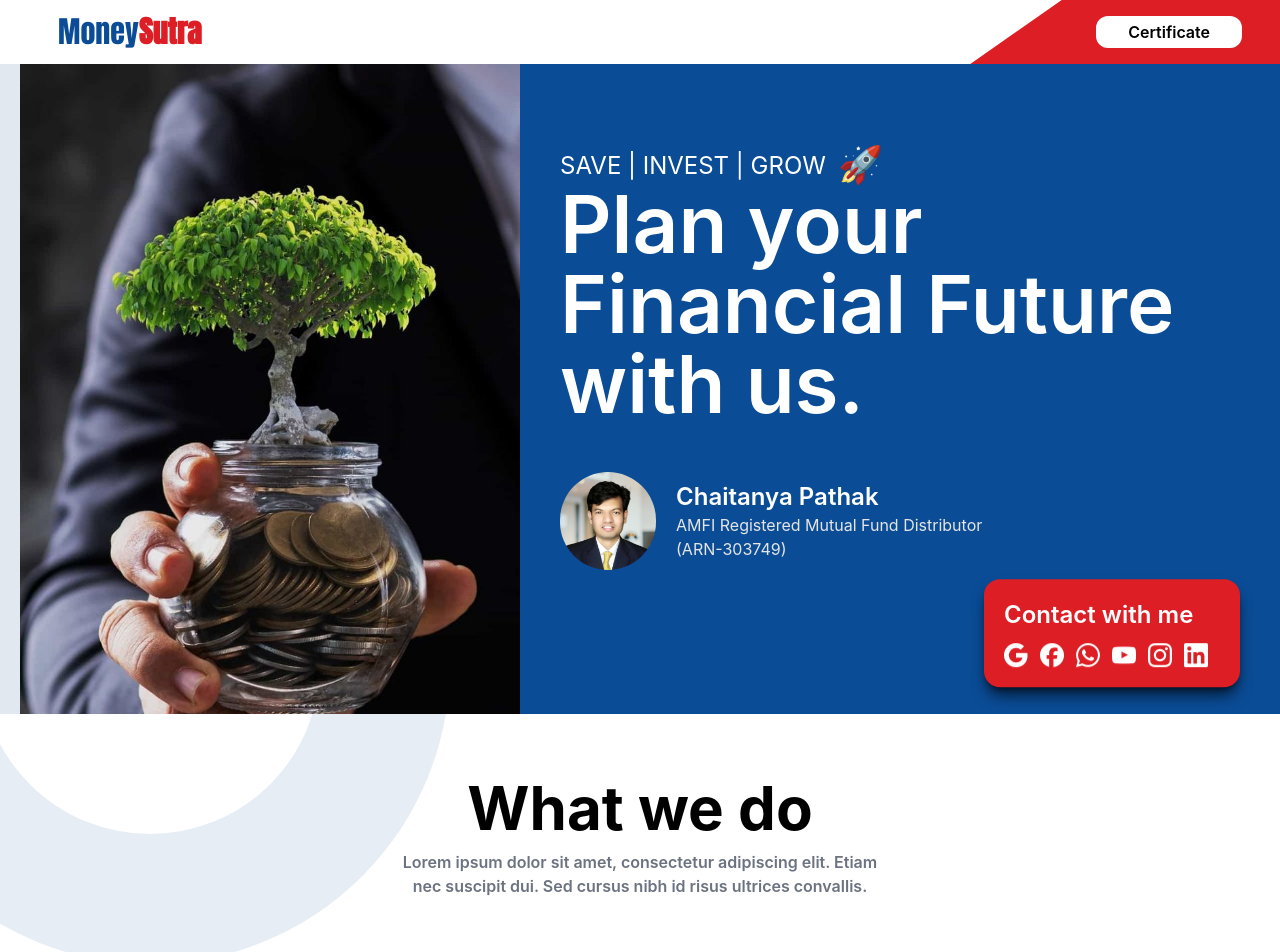
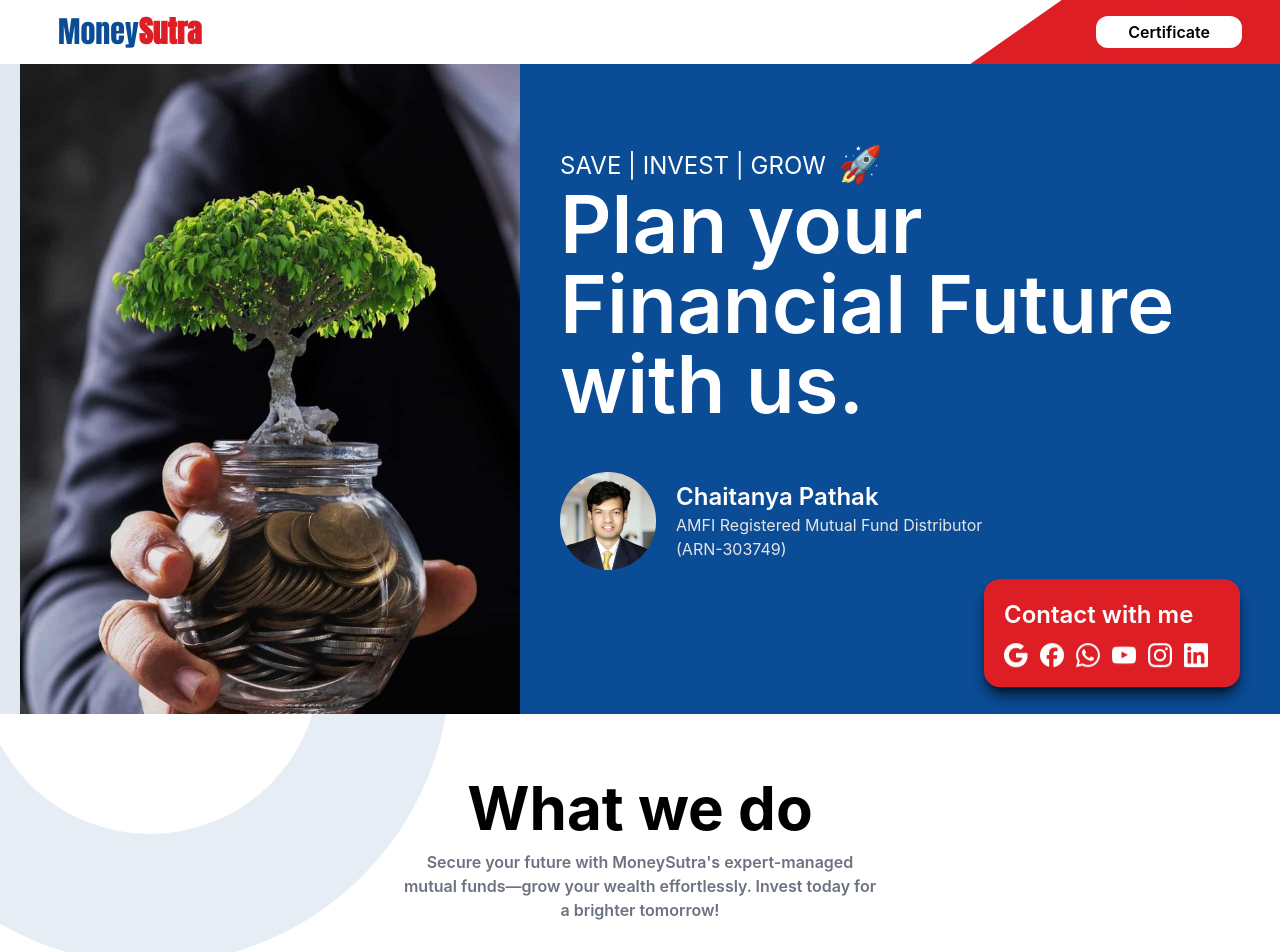
Before and after one commit to pathaksoham2003/MoneySutra, a React (Vite) app: page / in a window 1280 px wide. Shown: the top 952 px of the page. Built offline with nearby package versions, Linux system fonts and the light colour scheme.

Commit message:
Lorem changes

```diff
--- a/src/Home/WhatWeDo.jsx/index.jsx
+++ b/src/Home/WhatWeDo.jsx/index.jsx
@@ -8,8 +8,9 @@ const WhatWeDo = () => {
         <div className="w-full flex items-center flex-col md:mt-16">
           <h2 className="text-6xl font-bold">What we do</h2>
           <h2 className="max-w-[480px] text-center mt-3 font-semibold text-gray-500">
-            Lorem ipsum dolor sit amet, consectetur adipiscing elit. Etiam nec
-            suscipit dui. Sed cursus nibh id risus ultrices convallis.
+            Secure your future with MoneySutra's expert-managed mutual
+            funds—grow your wealth effortlessly. Invest today for a brighter
+            tomorrow!
           </h2>
         </div>
         <div className="w-full flex mt-10 flex-col md:flex-row">
```
